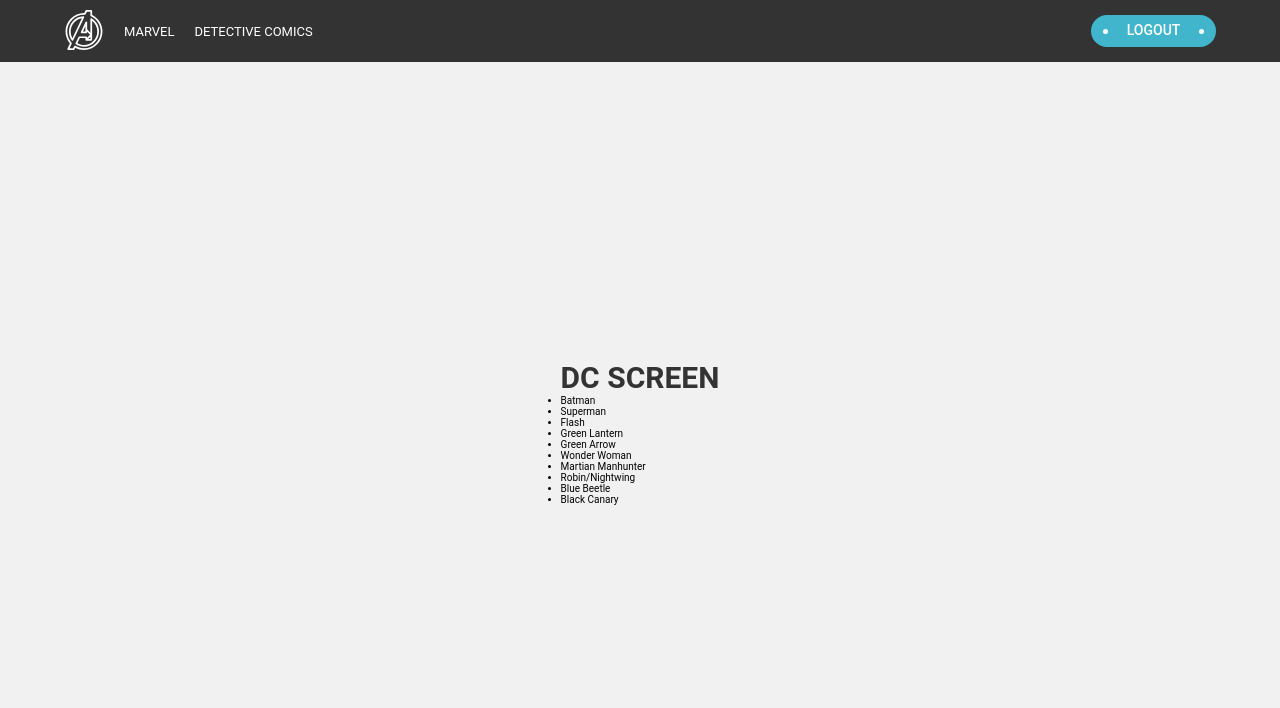
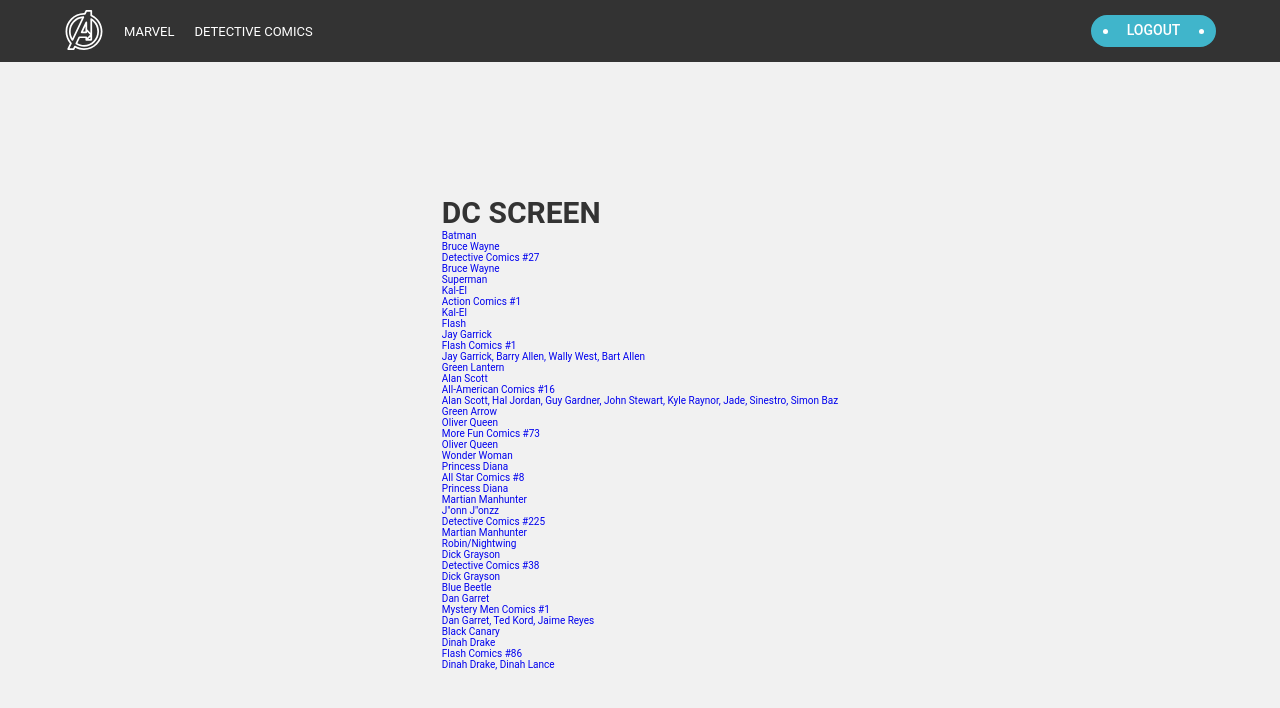
Before and after one commit to jhosuapp/react-ts-api-marvel, a React (Vite) app: page /dc in a window 1280 px wide. Shown: the top 708 px of the page. Built offline with nearby package versions, Linux system fonts and the light colour scheme; a web font is replaced by a local one.

Commit message:
feat: card component hero + props

```diff
--- /dev/null
+++ b/src/components/CardHeroes.tsx
@@ -0,0 +1,22 @@
+import { Link } from 'react-router-dom';
+import { FieldsHeroesData } from '../models/';
+
+type Props = {
+    data: FieldsHeroesData
+}
+
+const CardHeroes = ( { data }:Props )=>{
+    console.log();
+    return(
+        <>
+            <Link to={ data.id }>
+                <p>{ data.superhero }</p>
+                <p>{ data.alter_ego }</p>
+                <p>{ data.first_appearance }</p>
+                <p>{ data.characters }</p>
+            </Link>
+        </>
+    );
+}
+
+export { CardHeroes }
--- a/src/components/ListHeroes.tsx
+++ b/src/components/ListHeroes.tsx
@@ -1,4 +1,5 @@
 import { useHeroes } from '../store/';
+import { CardHeroes } from '../components/';
 
 type Props = {
     publisher: 'Marvel Comics' | 'DC Comics'
@@ -15,11 +16,11 @@
     const filterByPublisher = dataHeroes.filter(item => item.publisher === publisher);
 
     return(
-        <ul>
-            {filterByPublisher.length && filterByPublisher.map(({ superhero }, index)=>(
-                <li key={ index }>{ superhero }</li>
+        <>
+            {filterByPublisher.length && filterByPublisher.map((dataHero, index)=>(
+                <CardHeroes key={ index } data={ { ...dataHero } }  />
             ))}
-        </ul>
+        </>
     );
 }
 
--- a/src/components/index.ts
+++ b/src/components/index.ts
@@ -1,3 +1,4 @@
 export * from './Container';
 export * from './Text';
 export * from './ListHeroes';
+export * from './CardHeroes';
--- a/src/models/Heroes/Heroes.model.ts
+++ b/src/models/Heroes/Heroes.model.ts
@@ -1,10 +1,12 @@
 export type HeroesStatus = 'loading' | 'success' | 'error' | null;
 
-export type HeroesData = [{
+export type HeroesData = FieldsHeroesData[]
+
+export type FieldsHeroesData = {
     id: string,
     superhero: string,
     publisher: string,
     alter_ego: string,
     first_appearance:string,
     characters:string
-}]
+}
```
